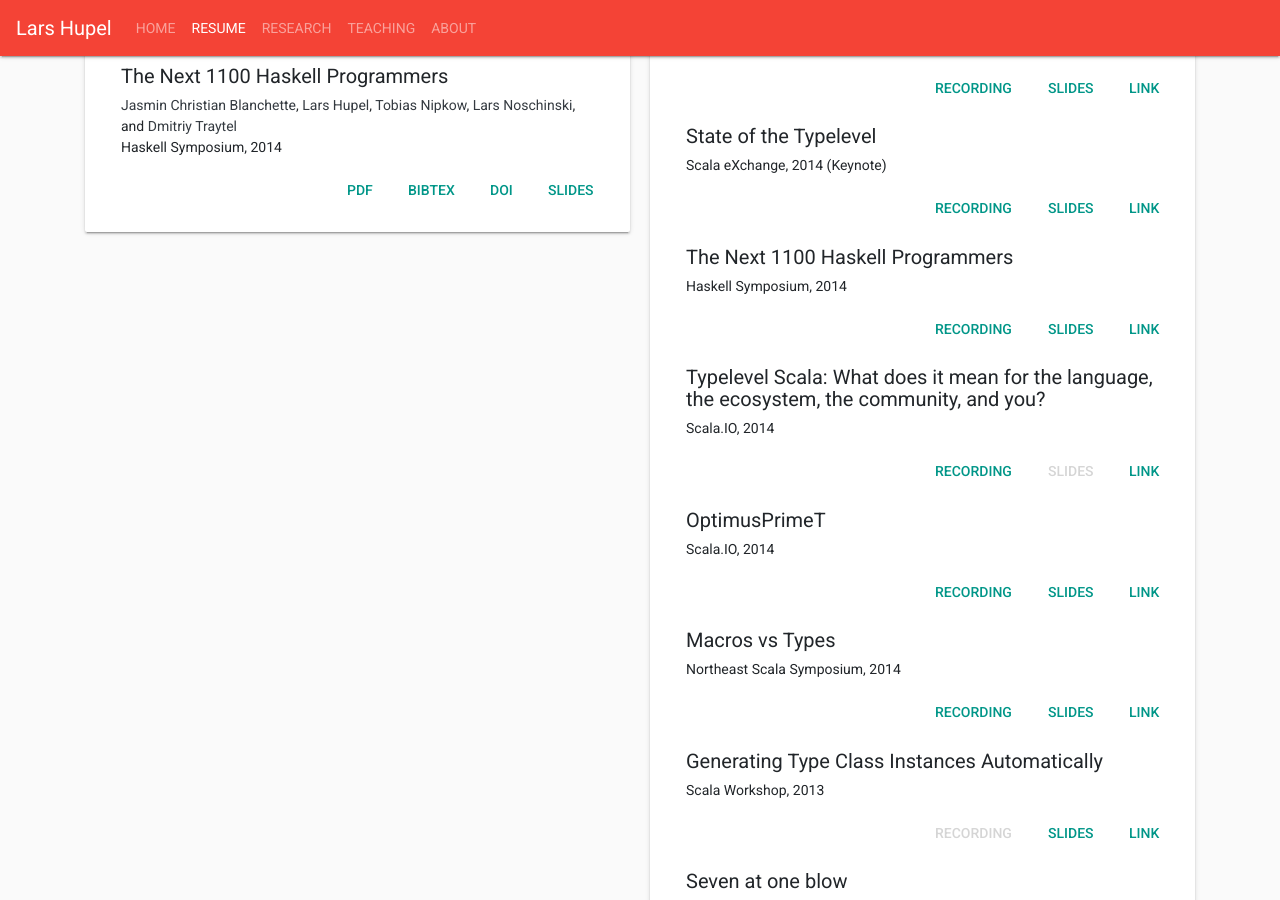
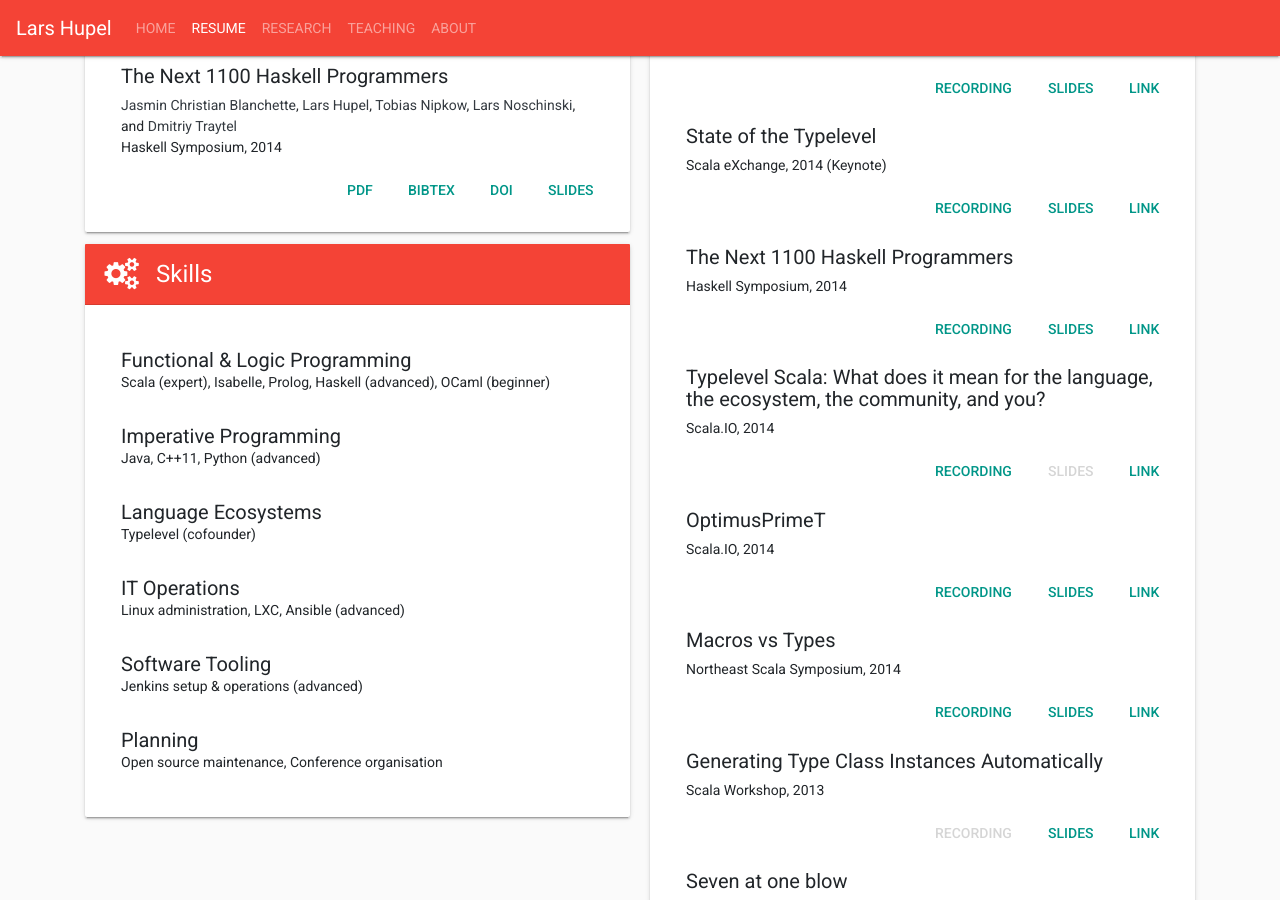
Before and after one commit to larsrh/website, a Jekyll site: the page built from cv.html, in a window 1280 px wide and 900 px high, scrolled down 2046 px. Built offline with Jekyll 4.4.1, drawn with Linux system fonts in a browser that asks for light colours.

Commit message:
some skills

```diff
--- /dev/null
+++ b/_includes/skills.html
@@ -0,0 +1,26 @@
+<div class="list-group">
+  <div class="list-group-item flex-column align-items-start">
+    <h5 class="mb-1">Functional &amp; Logic Programming</h5>
+    <p class="mb-1">Scala (expert), Isabelle, Prolog, Haskell (advanced), OCaml (beginner)</p>
+  </div>
+  <div class="list-group-item flex-column align-items-start">
+    <h5 class="mb-1">Imperative Programming</h5>
+    <p class="mb-1">Java, C++11, Python (advanced)</p>
+  </div>
+  <div class="list-group-item flex-column align-items-start">
+    <h5 class="mb-1">Language Ecosystems</h5>
+    <p class="mb-1">Typelevel (cofounder)</p>
+  </div>
+  <div class="list-group-item flex-column align-items-start">
+    <h5 class="mb-1">IT Operations</h5>
+    <p class="mb-1">Linux administration, <span title="Linux Containers" style="margin-right:0;" data-toggle="tooltip" data-placement="top">LXC</span>, Ansible (advanced)</p>
+  </div>
+  <div class="list-group-item flex-column align-items-start">
+    <h5 class="mb-1">Software Tooling</h5>
+    <p class="mb-1">Jenkins setup &amp; operations (advanced)</p>
+  </div>
+  <div class="list-group-item flex-column align-items-start">
+    <h5 class="mb-1">Planning</h5>
+    <p class="mb-1">Open source maintenance, Conference organisation</p>
+  </div>
+</div>
--- a/cv.html
+++ b/cv.html
@@ -17,6 +17,7 @@ card_theme: bg-danger text-white
     {% include card.html src="education.html" header="Education" icon="fa-graduation-cap" %}
     {% include card.html src="work.html" header="Work" icon="fa-briefcase" %}
     {% include select_pubs_card.html style="btn-outline-danger" %}
+    {% include card.html src="skills.html" header="Skills" icon="fa-cogs" %}
     {% include card.html src="service.html" header="Service" icon="fa-users" %}
     {% include card.html src="talks.html" header="Conference Talks" icon="fa-microphone" %}
   </div>
```
